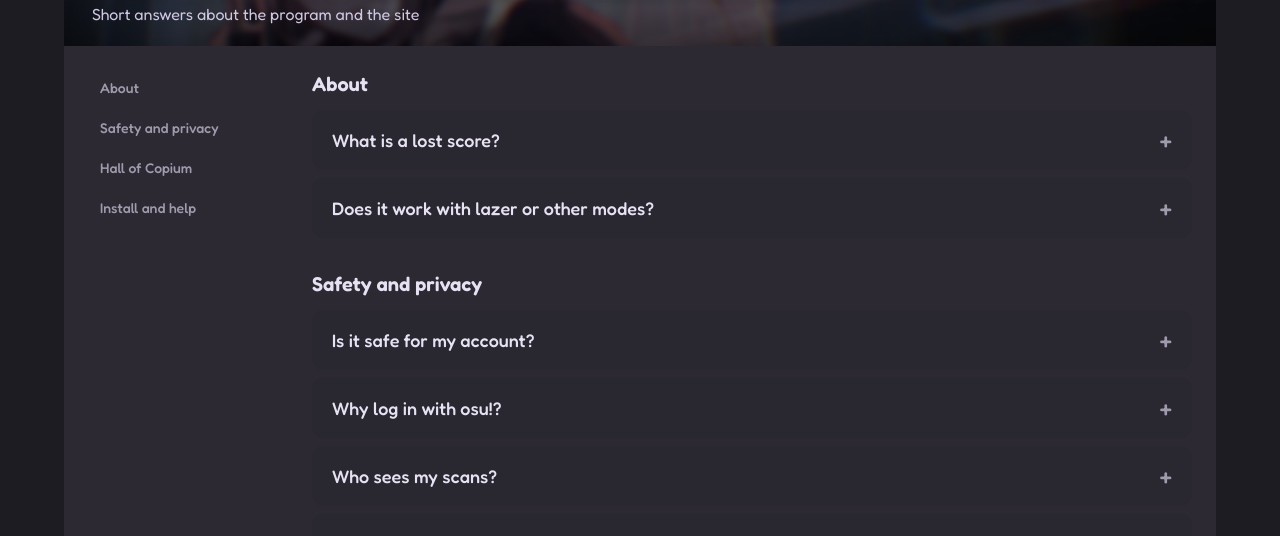
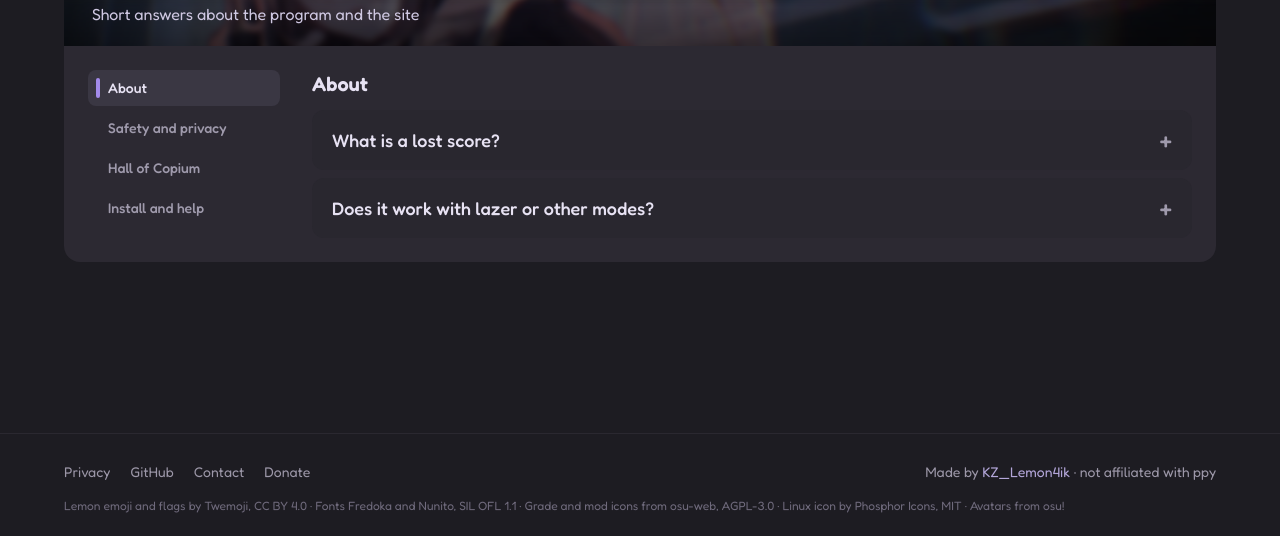
Before and after one commit to kz-lemon4ik/lemon-site, a React (Vite) app in the folder packages/lost-scores-site/: page /faq in a window 1280 px wide. Shown: the part 258-794 px from the top of the page. Built offline with nearby package versions, Linux system fonts and the light colour scheme; no server answers.

Commit message:
feat(faq): show one topic at a time
The topics on the left now switch what is shown on the right, so the
page no longer needs empty space for the last topic to reach the top.
A link to a question still opens its topic and the question itself.

```diff
--- a/packages/lost-scores-site/src/pages/Faq.tsx
+++ b/packages/lost-scores-site/src/pages/Faq.tsx
@@ -3,7 +3,6 @@ import { Link, useLocation } from "react-router-dom";
 import { Cover, CoverTitle, PageShell, Sheet } from "@/components/Layout";
 import { CONTACT } from "@/lib/author";
 import { renderRich, useSection, type Parts, type SectionKey } from "@/lib/i18n";
-import { useMotion } from "@/lib/motion";
 import { REPOSITORY } from "@/lib/release";
 import { useTitle } from "@/lib/title";
 
@@ -73,19 +72,32 @@ function Question({ item, open, toggle }: { item: Item; open: boolean; toggle: (
   );
 }
 
+function groupOf(hash: string): string | null {
+  const id = hash.slice(1);
+  if (id.startsWith("group-")) {
+    const name = id.slice("group-".length);
+    return GROUPS.some(([group]) => group === name) ? name : null;
+  }
+  return GROUPS.find(([, ids]) => ids.includes(id))?.[0] ?? null;
+}
+
 export default function Faq() {
   const t = useSection("faq");
   useTitle(t("title"));
+  const { hash } = useLocation();
+  const [group, setGroup] = useState(() => groupOf(hash) ?? GROUPS[0][0]);
   const [open, setOpen] = useState<string | null>(null);
-  const { hash } = useLocation();
-  const { enabled: moving } = useMotion();
   const questions = t.raw<Item[]>("items");
   const byId = new Map(questions.map((item) => [item.id, item]));
   useEffect(() => {
     const id = hash.slice(1);
+    const target = groupOf(hash);
+    if (target) {
+      setGroup(target);
+    }
     if (questions.some((item) => item.id === id)) {
       setOpen(id);
-      document.getElementById(id)?.scrollIntoView({ block: "start" });
+      requestAnimationFrame(() => document.getElementById(id)?.scrollIntoView({ block: "start" }));
     }
   }, [hash, questions]);
   const toggle = (id: string) => {
@@ -93,6 +105,12 @@ export default function Faq() {
     setOpen(next);
     window.history.replaceState(window.history.state, "", next ? `#${next}` : window.location.pathname + window.location.search);
   };
+  const choose = (name: string) => {
+    setGroup(name);
+    setOpen(null);
+    window.history.replaceState(window.history.state, "", `#group-${name}`);
+  };
+  const [shown, ids] = GROUPS.find(([name]) => name === group) ?? GROUPS[0];
   return (
     <PageShell>
       <Cover>
@@ -101,25 +119,23 @@ export default function Faq() {
       <Sheet>
         <div className="pt-4 lg:grid lg:grid-cols-[12rem_minmax(0,1fr)] lg:gap-8">
           <nav aria-label={t("topics")} className="mb-6 flex flex-wrap gap-2 lg:sticky lg:top-28 lg:mb-0 lg:block lg:space-y-1 lg:self-start">
-            {GROUPS.map(([group]) => (
-              <a
-                key={group}
-                href={`#group-${group}`}
-                onClick={(event) => {
-                  event.preventDefault();
-                  document.getElementById(`group-${group}`)?.scrollIntoView({ behavior: moving ? "smooth" : "auto", block: "start" });
-                  window.history.replaceState(window.history.state, "", `#group-${group}`);
-                }}
-                className="shrink-0 rounded-full bg-btn px-4 py-2 text-sm font-medium text-muted transition-colors hover:text-lbl lg:block lg:rounded-lg lg:bg-transparent lg:px-3 lg:py-2 lg:hover:bg-btn"
+            {GROUPS.map(([name]) => (
+              <button
+                key={name}
+                type="button"
+                aria-current={name === shown ? "true" : undefined}
+                onClick={() => choose(name)}
+                className={`relative shrink-0 rounded-full px-4 py-2 text-sm font-medium transition-colors lg:block lg:w-full lg:rounded-lg lg:pl-5 lg:pr-3 lg:text-left ${
+                  name === shown ? "bg-acc/15 text-acc lg:bg-btn lg:text-lbl" : "bg-btn text-muted hover:text-lbl lg:bg-transparent lg:hover:bg-btn"
+                }`}
               >
-                {t(`groups.${group}` as SectionKey<"faq">)}
-              </a>
+                {name === shown && <span aria-hidden className="absolute inset-y-2 left-2 hidden w-1 rounded-full bg-acc lg:block" />}
+                {t(`groups.${name}` as SectionKey<"faq">)}
+              </button>
             ))}
           </nav>
-          <div className="space-y-8">
-            {GROUPS.map(([group, ids], index) => (
-              <section key={group} id={`group-${group}`} className={`scroll-mt-24 ${index === GROUPS.length - 1 ? "min-h-[calc(100dvh-6rem)]" : ""}`}>
-                <h2 className="mb-3 text-xl">{t(`groups.${group}` as SectionKey<"faq">)}</h2>
+          <section key={shown} id={`group-${shown}`} className="page-enter">
+            <h2 className="mb-3 text-xl">{t(`groups.${shown}` as SectionKey<"faq">)}</h2>
             <div className="space-y-2">
               {ids.flatMap((id) => {
                 const item = byId.get(id);
@@ -127,8 +143,6 @@ export default function Faq() {
               })}
             </div>
           </section>
-            ))}
-          </div>
         </div>
       </Sheet>
     </PageShell>
```
Lines whose indentation alone changed are shown as unchanged.
